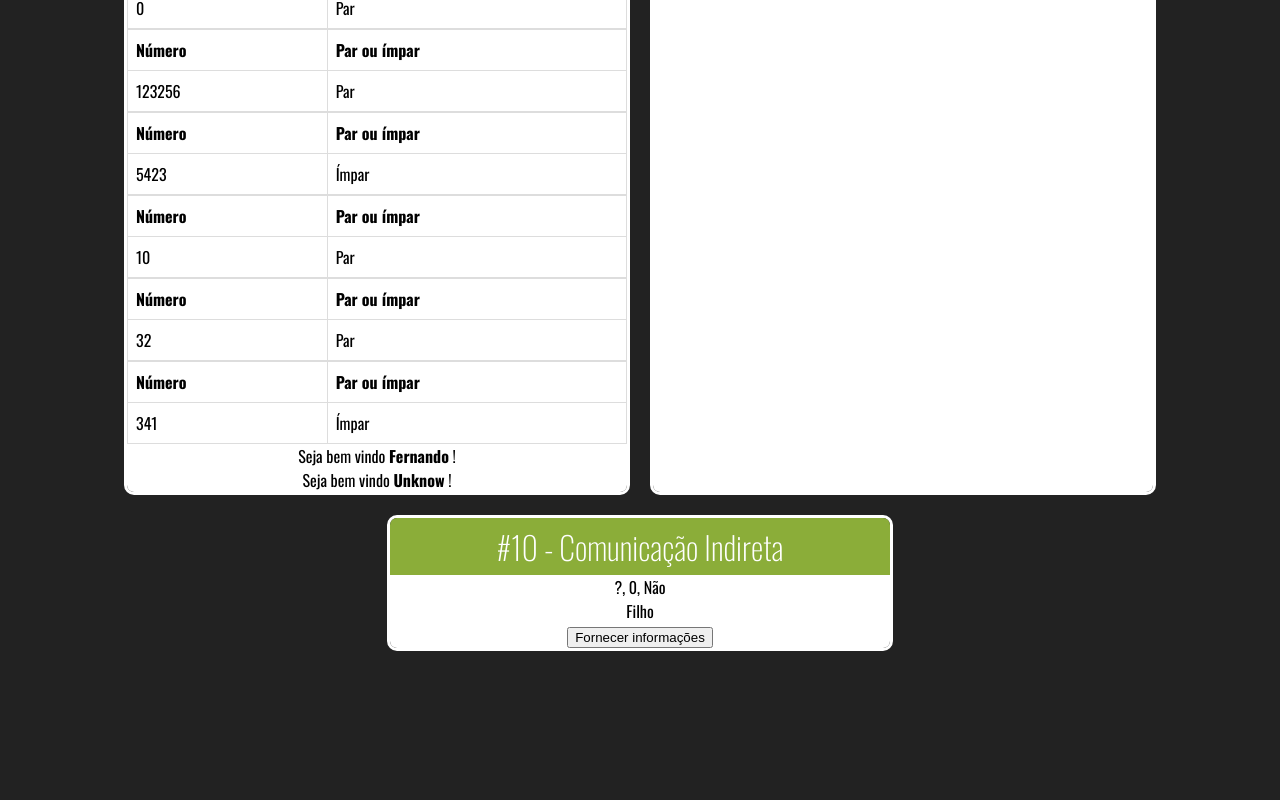
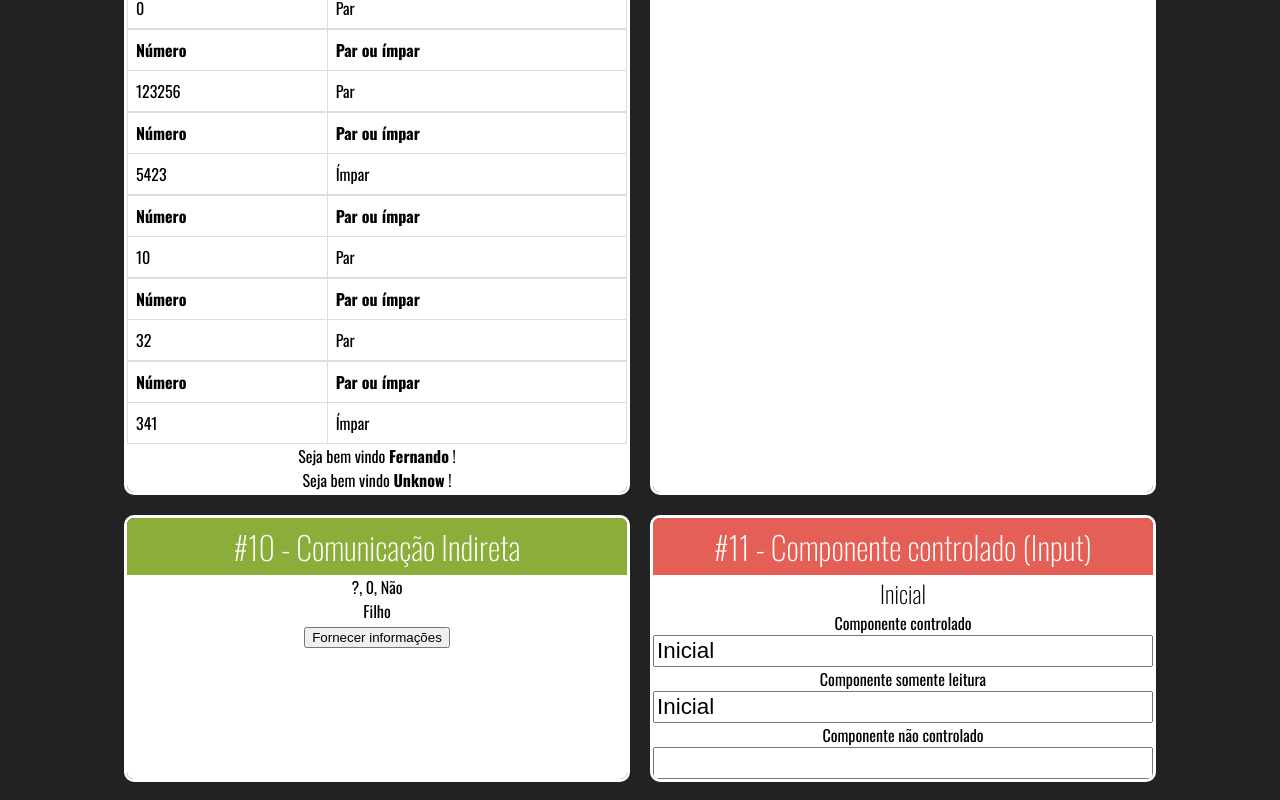
Before and after one commit to ItalloVasconcelos/React_Redux_Class, a React (Create React App) app: page / in a window 1280 px wide. Shown: the part 1981-2781 px from the top of the page. Before the commit the page ends 2650 px from the top, so only its background shows below. Built offline with nearby package versions, Linux system fonts and the light colour scheme.

Commit message:
Class 11 - Creating a new input component to demonstrate how controlled components works.

```diff
--- a/src/App.jsx
+++ b/src/App.jsx
@@ -16,6 +16,7 @@ import EvenOrOdds from "./components/conditionals/EvenOrOdds";
 import InfoUser from "./components/conditionals/InfoUser";
 import DirectDad from "./components/comunication/DirectDad";
 import IndirectDad from "./components/comunication/IndirectDad";
+import Input from "./components/form/Input";
 
 
 export default function App() {
@@ -64,6 +65,9 @@ export default function App() {
                 <Card titulo="#10 - Comunicação Indireta" color="#8bad39">
                     <IndirectDad/>
                 </Card>
+                <Card titulo="#11 - Componente controlado (Input)" color="#E45F56">
+                    <Input />
+                </Card>
             </div>
         </div>
     );
--- /dev/null
+++ b/src/components/form/Input.css
@@ -0,0 +1,3 @@
+.Input input{
+    font-size: 1.4rem;
+}
--- /dev/null
+++ b/src/components/form/Input.jsx
@@ -0,0 +1,30 @@
+// eslint-disable-next-line import/no-anonymous-default-export
+import {useState} from "react";
+import "./Input.css"
+
+// eslint-disable-next-line import/no-anonymous-default-export
+export default () => {
+    const [inputValue, setInputValue] = useState('Inicial');
+
+    function whenChange(event) {
+        event.preventDefault()
+        setInputValue(event.target.value);
+    }
+
+    return (
+        <div className="Input">
+            <h2>{inputValue}</h2>
+            <div style={{
+                display: "flex",
+                flexDirection: "column",
+            }}>
+                Componente controlado
+                <input value={inputValue} onChange={whenChange}/>
+                Componente somente leitura
+                <input value={inputValue} readOnly />
+                Componente não controlado
+                <input value={undefined}/>
+            </div>
+        </div>
+    )
+};
```
